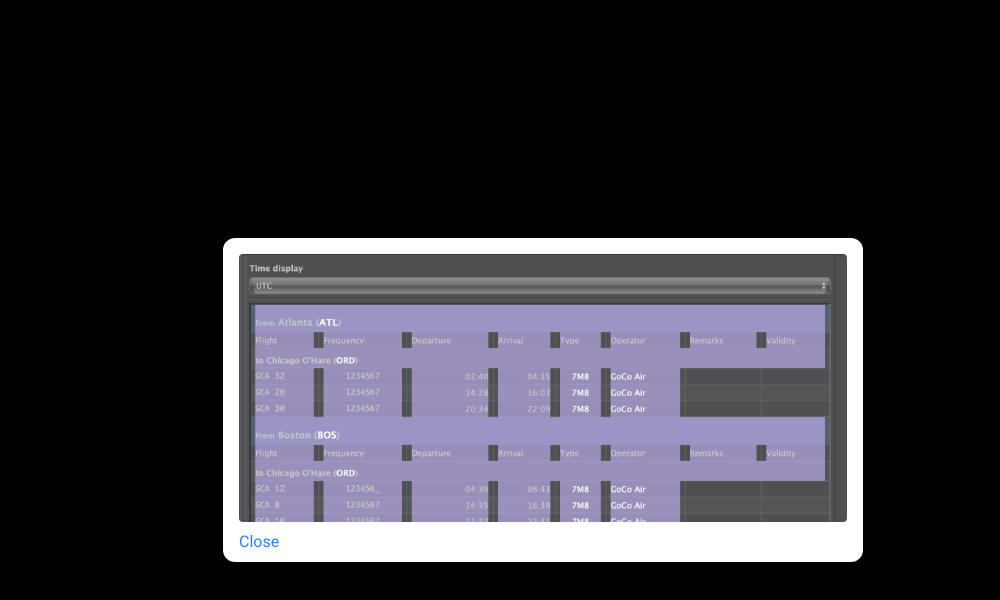
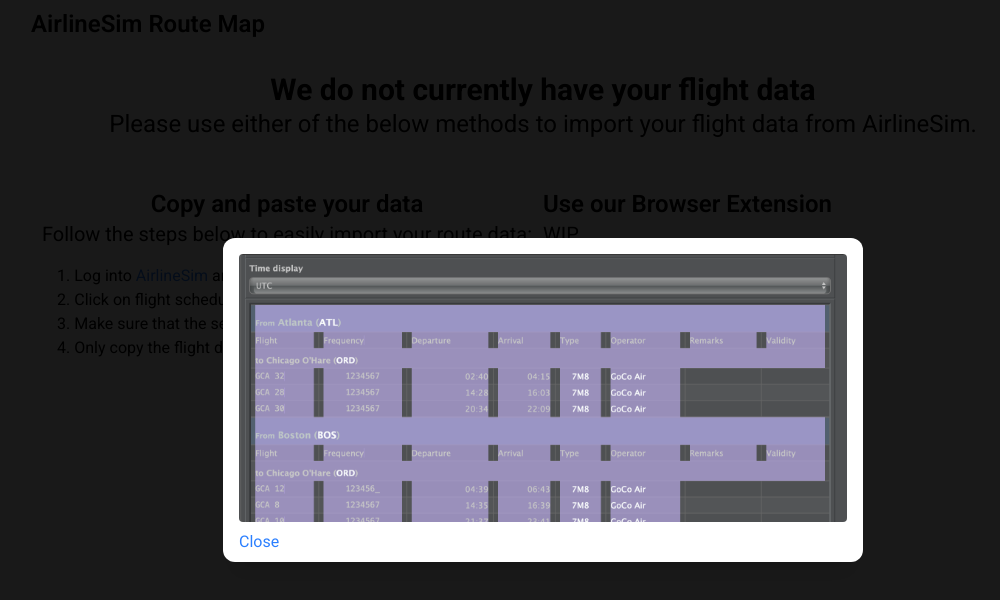
Before and after one commit to george-593/airlinesim-route-map, a Vue app: page / in a window 1280 px wide. Both pictures are taken after a click on the button "Example 1". Shown: the top 600 px of the page, without its empty margins (97-1097 px from the left). Built offline with nearby package versions, Linux system fonts and the light colour scheme.

Commit message:
Move DataInput and RouteMap into views & turn ImagePreview into its own component

```diff
--- a/src/App.vue
+++ b/src/App.vue
@@ -2,8 +2,8 @@
 import { ref } from "vue";
 
 import Header from "./components/Header.vue";
-import DataInput from "./components/DataInput.vue";
-import RouteMap from "./components/RouteMap.vue";
+import DataInput from "./views/DataInputView.vue";
+import RouteMap from "./views/RouteMapView.vue";
 
 let haveRouteData = ref(false);
 </script>
--- /dev/null
+++ b/src/components/ImagePreview.vue
@@ -0,0 +1,34 @@
+<script setup>
+import { ref } from "vue";
+
+// Image preview refs
+let showImage = ref(false);
+let imagePath = ref("");
+
+// Image preview onclick
+function previewImage(src) {
+  showImage.value = true;
+  imagePath.value = src;
+}
+
+defineExpose({ previewImage });
+</script>
+
+<template>
+  <div
+    v-if="showImage"
+    class="fixed inset-0 bg-black/90 flex items-center justify-center bg-opacity-90"
+  >
+    <div
+      class="bg-white p-4 pb-2 rounded-xl shadow-xl max-w-[50%] w-full max-h-[80%] flex flex-col items-start overflow-auto"
+    >
+      <img :src="imagePath" alt="Preview" class="w-full h-auto rounded" />
+      <button
+        @click="showImage = false"
+        class="mt-2 text-blue-500 hover:underline hover:cursor-pointer"
+      >
+        Close
+      </button>
+    </div>
+  </div>
+</template>
--- a/src/components/DataInput.vue
+++ b/src/views/DataInputView.vue
@@ -1,19 +1,14 @@
 <script setup>
 import { ref } from "vue";
+
+// Component imports
+import ImagePreview from "@/components/ImagePreview.vue";
 
 // Image preview imports
 import example1 from "../assets/images/example1.png";
 import example2 from "../assets/images/example2.png";
 
-// Image preview refs
-let showImage = ref(false);
-let imagePath = ref("");
-
-// Image preview onclick
-function previewImage(src) {
-  showImage.value = true;
-  imagePath.value = src;
-}
+const imagePreviewRef = ref(null);
 </script>
 
 <template>
@@ -48,14 +43,14 @@
             Only copy the flight data (see
             <button
               class="hover:underline hover:cursor-pointer text-blue-500"
-              @click="previewImage(example1)"
+              @click="imagePreviewRef?.previewImage(example1)"
             >
               Example 1
             </button>
             and
             <button
               class="hover:underline hover:cursor-pointer text-blue-500"
-              @click="previewImage(example2)"
+              @click="imagePreviewRef?.previewImage(example2)"
             >
               Example 2</button
             >.)
@@ -69,20 +64,5 @@
     </div>
   </div>
 
-  <div
-    v-if="showImage"
-    class="fixed inset-0 bg-black flex items-center justify-center"
-  >
-    <div
-      class="bg-white p-4 pb-2 rounded-xl shadow-xl max-w-[50%] w-full max-h-[80%] flex flex-col items-start overflow-auto"
-    >
-      <img :src="imagePath" alt="Preview" class="w-full h-auto rounded" />
-      <button
-        @click="showImage = false"
-        class="mt-2 text-blue-500 hover:underline hover:cursor-pointer"
-      >
-        Close
-      </button>
-    </div>
-  </div>
+  <ImagePreview ref="imagePreviewRef" />
 </template>
```
Also changed, not shown: src/views/RouteMapView.vue (renamed from src/components/RouteMap.vue).
